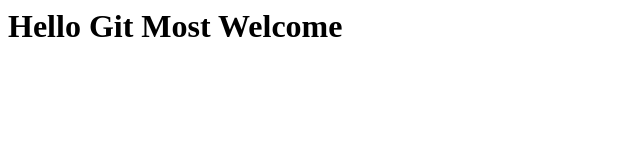
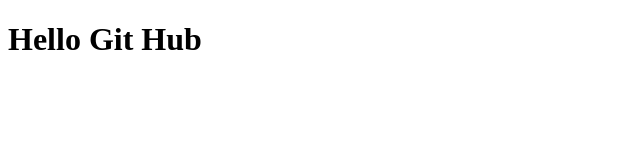
Before and after one commit to Bhaumdutt/project-a, a plain HTML site: page index.html in a window 1280 px wide. Shown: the whole page, without its empty margins (0-640 px from the left). Drawn offline with Linux system fonts and the light colour scheme.

Commit message:
commit done

```diff
--- a/index.html
+++ b/index.html
@@ -1 +1,11 @@
-<h1>Hello Git Most Welcome</h1>
+<!DOCTYPE html>
+<html lang="en">
+<head>
+    <meta charset="UTF-8">
+    <meta name="viewport" content="width=device-width, initial-scale=1.0">
+    <title>Document</title>
+</head>
+<body>
+    <h1>Hello Git Hub</h1>
+</body>
+</html>
```
